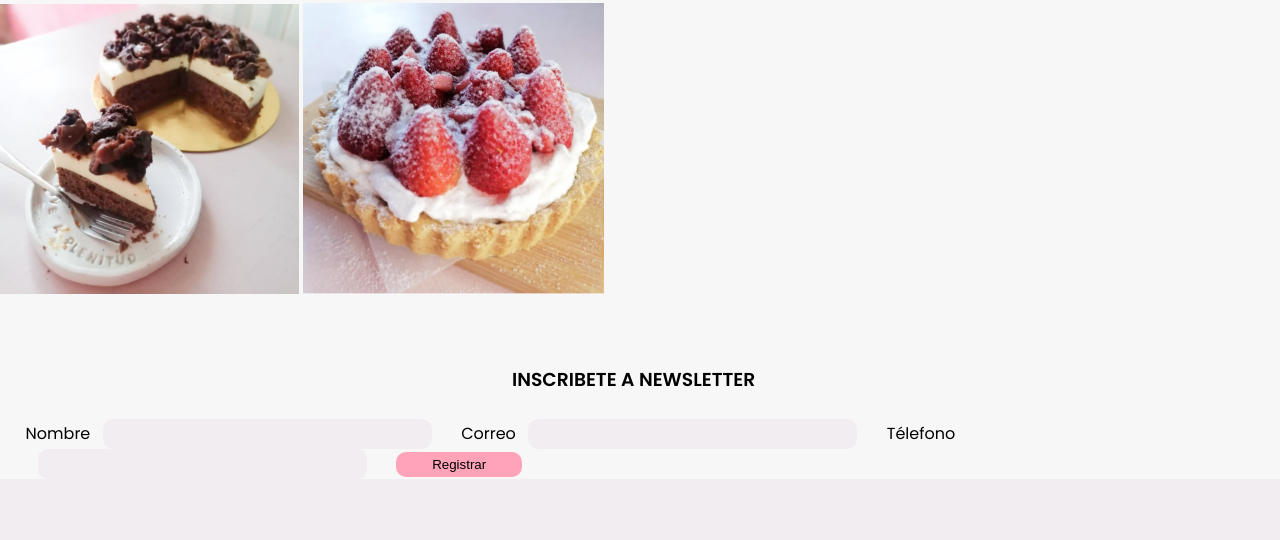
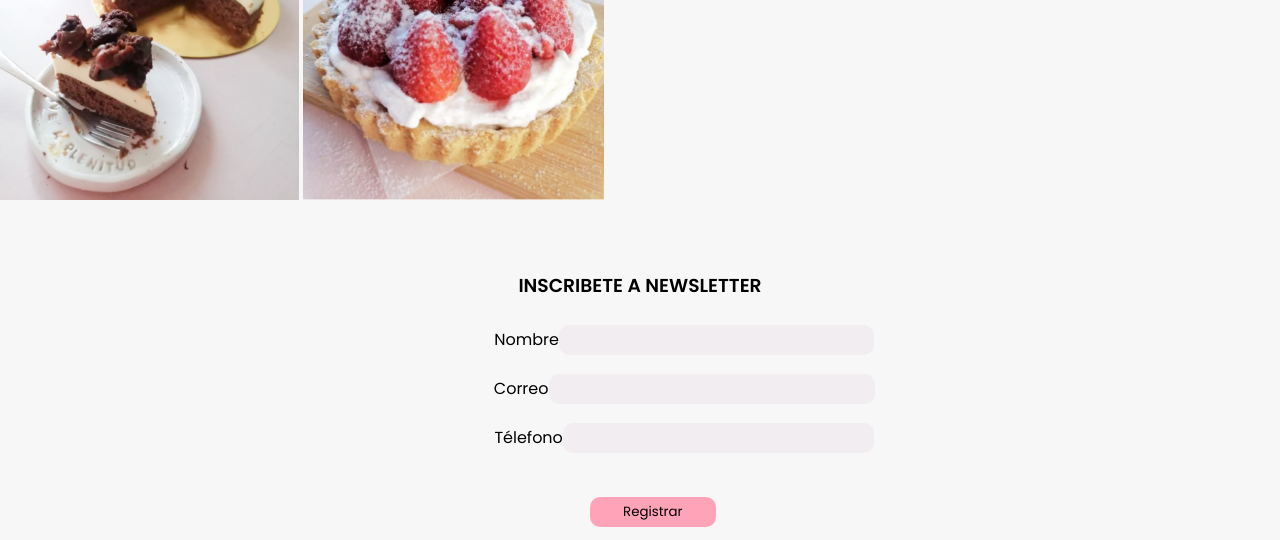
Before and after one commit to darkar012/pascake, a plain HTML site: page index.html in a window 1280 px wide. Shown: the part 4985-5525 px from the top of the page. Drawn offline with Linux system fonts and the light colour scheme.

Commit message:
newsletter

```diff
--- a/index.html
+++ b/index.html
@@ -61,7 +61,7 @@
             </div>
         </div>
 
-        <div class="banner">
+        <div class="banner2">
                 <img src="./img/IMGBANNER2.png" alt="" class="banner__img">
                 <div class="banner__container">
                     <h2 class="banner__title">Promoción</h2>
@@ -72,7 +72,7 @@
 
             </div>
 
-            <div class="banner">
+            <div class="banner3">
                 <img src="./img/IMGBANNER3.png" alt="" class="banner__img">
                 <div class="banner__container3">
                     <h2 class="banner__title">Promoción</h2>
--- a/styles/index.css
+++ b/styles/index.css
@@ -70,6 +70,18 @@ nav {
   justify-content: space-between;
 }
 
+.banner2{
+  margin-top: 3%;
+  display: flex;
+  justify-content: space-between;
+}
+
+.banner3{
+  margin-top: 3%;
+  display: flex;
+  justify-content: space-between;
+}
+
 .banner__container{
 margin-top: 8%;
 margin-right: 15%;
@@ -114,9 +126,6 @@ font-weight: lighter;
       margin-right: 10%;
       }
 
-
-
-
 .bakery {
     padding: 20px 50px;
 }
@@ -137,7 +146,6 @@ font-weight: lighter;
     justify-content: row;
     z-index: 2;
 }
-
 
 .desert {
     width: 25%;
@@ -173,6 +181,15 @@ font-weight: lighter;
   margin-left: 4%;
   margin-bottom: 2%;
   font-size: 3.5em;
+}
+
+.place__info{
+  display: flex;
+  justify-content: space-between;
+}
+
+.places__text{
+  margin-right: 40%;
 }
 
 .local__img{
@@ -238,17 +255,20 @@ width: 100%;
 
 .inputs{
   margin-left: 2%;
-  display: block;
+  display: flex;
+  align-items: center;
+  flex-direction: column;
+  justify-content: center;
 }
 
 .label{
-  margin-right: 2%;
+margin-left: 5%;
 
 }
 
  .name{
-  margin-left: 1%;
-  width: 329px;
+  margin-bottom: 5%;
+  width: 315px;
   height: 30px;
   background: #F2EDF0;
   border-radius: 10px;
@@ -256,8 +276,8 @@ width: 100%;
  }
 
  .email{
-  margin-left: 1%;
-  width: 329px;
+  margin-bottom: 5%;
+  width: 326px;
   height: 30px;
   background: #F2EDF0;
   border-radius: 10px;
@@ -265,8 +285,8 @@ width: 100%;
  }
 
  .phone{
-  margin-left: 1%;
-  width: 329px;
+  margin-bottom: 5%;
+  width: 311px;
   height: 30px;
   background: #F2EDF0;
   border-radius: 10px;
@@ -274,11 +294,15 @@ width: 100%;
  }
 
 .btn{
+  margin-top: 2%;
+  align-items: center;
+  margin-bottom: 5%;
   width: 10%;
-  height: 25px;
+  height: 30px;
   border-radius: 10px;
   background-color: #FFA3B9;
   border: none;
+  font-family: 'Poppins', sans-serif;
 }
 
 .btn:hover{
@@ -290,7 +314,7 @@ flex-direction: column;
 }
 
 .newsletter__title{
-  margin-left: 40%;
+  text-align: center;
   margin-top: 5%;
   margin-bottom: 2%;
 }
@@ -325,7 +349,6 @@ flex-direction: column;
   text-decoration: underline;
 }
 
-
 .apps{
   margin-top:5%;
   margin-left: 10%;
```
Also changed, not shown: styles/mediaqueries.css (added).
